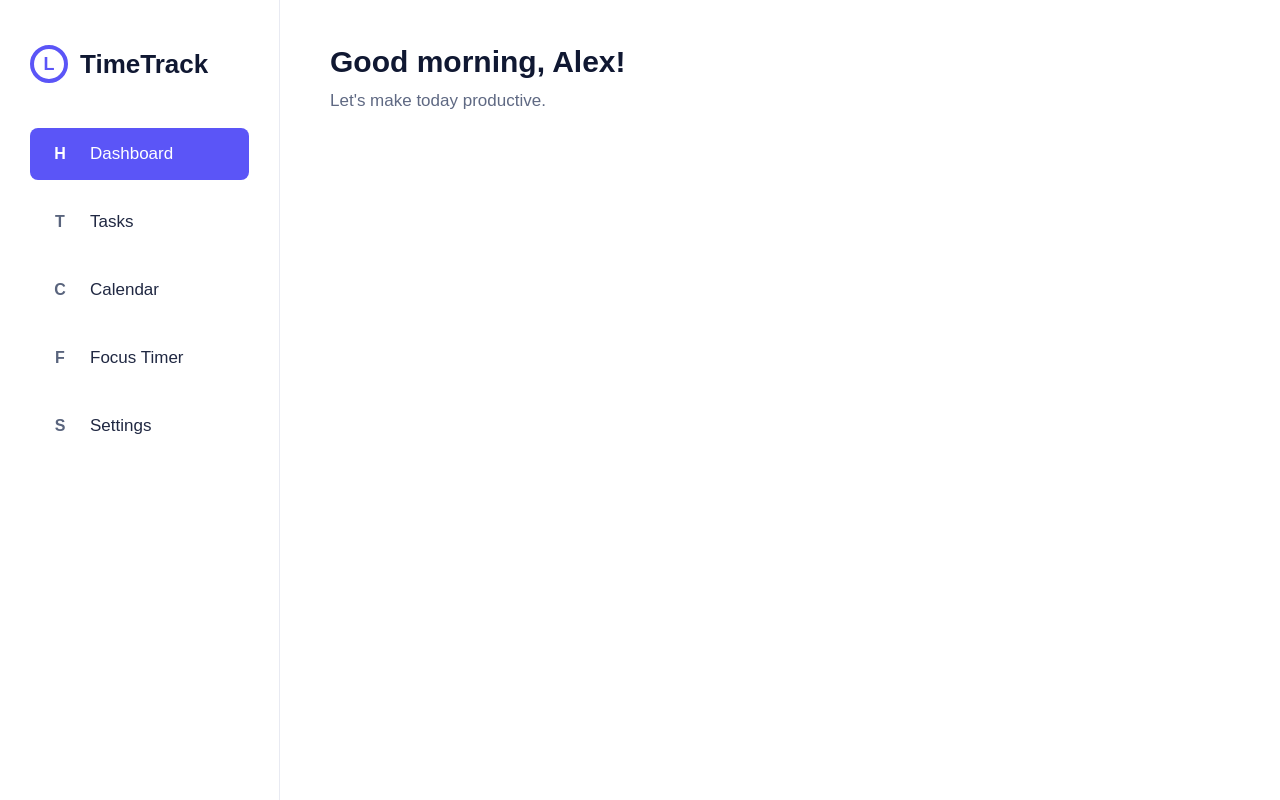
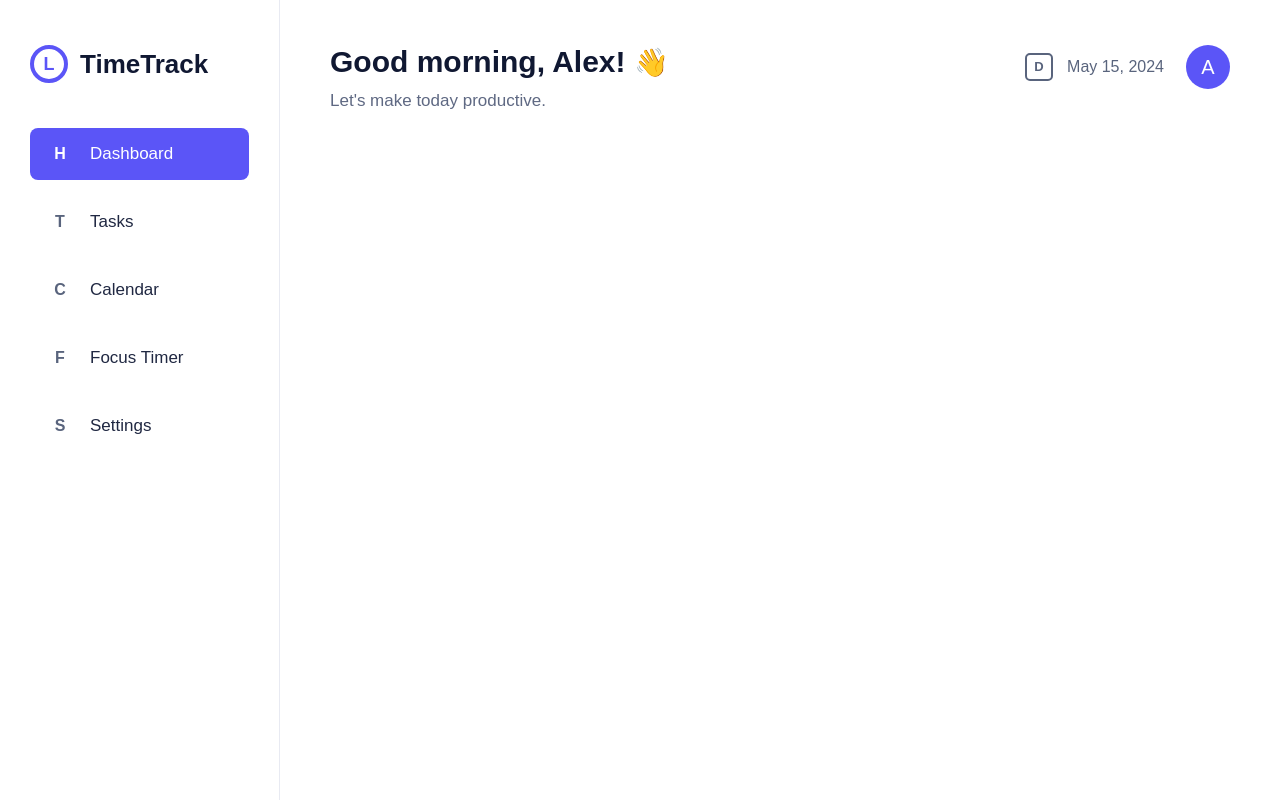
Before and after one commit to peterygalaxy-arch/Time-Management, a Flask app: page / in a window 1280 px wide. Run offline with Flask 3, Linux system fonts and the light colour scheme.

Commit message:
add the top header

```diff
--- a/static/style.css
+++ b/static/style.css
@@ -92,6 +92,12 @@ body {
     background-color: white;
 }
 
+.top-header {
+    display: flex;
+    align-items: flex-start;
+    justify-content: space-between;
+}
+
 .welcome h2 {
     margin: 0 0 12px 0;
     font-size: 30px;
@@ -102,3 +108,41 @@ body {
     color: #5f6983;
     font-size: 17px;
 }
+
+.wave {
+    font-size: 28px;
+}
+
+.profile {
+    display: flex;
+    align-items: center;
+    gap: 14px;
+    color: #59647d;
+}
+
+.date-icon {
+    width: 28px;
+    height: 28px;
+    border: 2px solid #59647d;
+    border-radius: 5px;
+    font-size: 13px;
+    font-weight: bold;
+    text-align: center;
+    line-height: 24px;
+}
+
+.date {
+    font-size: 16px;
+}
+
+.avatar {
+    width: 44px;
+    height: 44px;
+    margin-left: 8px;
+    border-radius: 50%;
+    background-color: #5b55f7;
+    color: white;
+    font-size: 20px;
+    text-align: center;
+    line-height: 44px;
+}
--- a/templates/index.html
+++ b/templates/index.html
@@ -43,9 +43,17 @@
         </div>
 
         <div class="main-content">
-            <div class="welcome">
-                <h2>Good morning, Alex!</h2>
-                <p>Let's make today productive.</p>
+            <div class="top-header">
+                <div class="welcome">
+                    <h2>Good morning, Alex! <span class="wave">&#128075;</span></h2>
+                    <p>Let's make today productive.</p>
+                </div>
+
+                <div class="profile">
+                    <span class="date-icon">D</span>
+                    <span class="date">May 15, 2024</span>
+                    <span class="avatar">A</span>
+                </div>
             </div>
         </div>
     </div>
```
